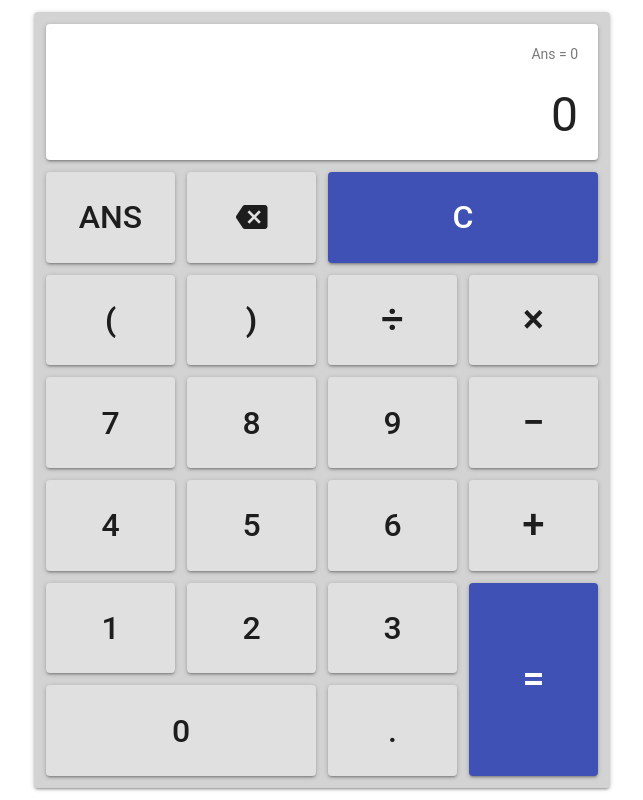
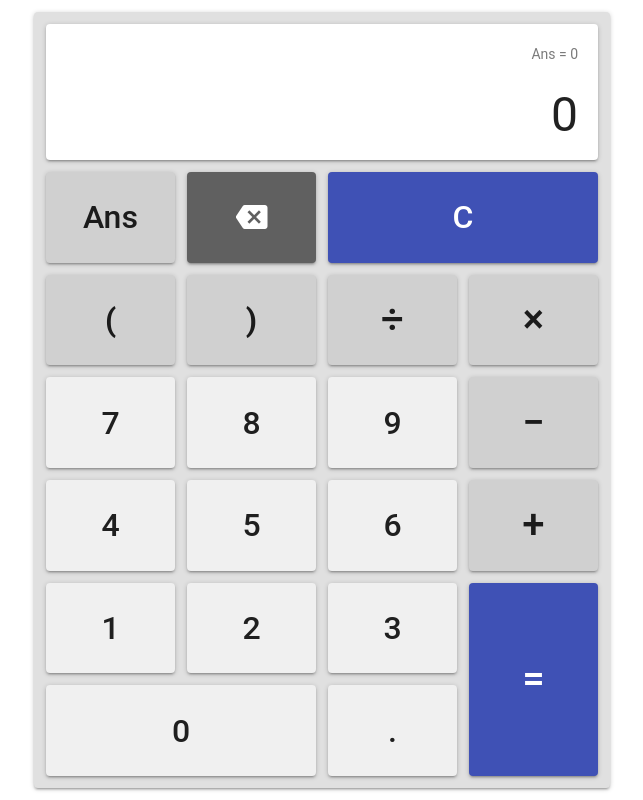
Before and after one commit to nxtman123/react-calculator, a React (Create React App) app: page / in a window 1280 px wide. Shown: the whole page, without its empty margins (318-961 px from the left). Built offline with nearby package versions, Linux system fonts and the light colour scheme.

Commit message:
Change the colors of the keys

```diff
--- a/src/App.css
+++ b/src/App.css
@@ -12,7 +12,7 @@
 }
 
 .calc-paper {
-    background-color: lightgrey !important;
+    background-color: #e0e0e0 !important;
     box-sizing: border-box;
     width: 100%;
     height: 100%;
@@ -25,6 +25,7 @@
 
 .calc-key-text {
     font-size: 24pt;
+    text-transform: capitalize;
 }
 .calc-key-symbol {
     font-size: 30pt;
@@ -56,10 +57,13 @@
 .calc-ans-key {
     grid-column: 1;
     grid-row: 2;
+    background-color: #d0d0d0 !important;
 }
 .calc-back-key {
     grid-column: 2;
     grid-row: 2;
+    background-color: #606060 !important;
+    color: white !important;
 }
 .calc-clear-key {
     grid-column: 3/5;
@@ -68,70 +72,87 @@
 .calc-left-paren-key {
     grid-column: 1;
     grid-row: 3;
+    background-color: #d0d0d0 !important;
 }
 .calc-right-paren-key {
     grid-column: 2;
     grid-row: 3;
+    background-color: #d0d0d0 !important;
 }
 .calc-div-key {
     grid-column: 3;
     grid-row: 3;
+    background-color: #d0d0d0 !important;
 }
 .calc-mult-key {
     grid-column: 4;
     grid-row: 3;
+    background-color: #d0d0d0 !important;
 }
 .calc-7-key {
     grid-column: 1;
     grid-row: 4;
+    background-color: #f0f0f0 !important;
 }
 .calc-8-key {
     grid-column: 2;
     grid-row: 4;
+    background-color: #f0f0f0 !important;
 }
 .calc-9-key {
     grid-column: 3;
     grid-row: 4;
+    background-color: #f0f0f0 !important;
 }
 .calc-sub-key {
     grid-column: 4;
     grid-row: 4;
+    background-color: #d0d0d0 !important;
 }
 .calc-4-key {
     grid-column: 1;
     grid-row: 5;
+    background-color: #f0f0f0 !important;
 }
 .calc-5-key {
     grid-column: 2;
     grid-row: 5;
+    background-color: #f0f0f0 !important;
 }
 .calc-6-key {
     grid-column: 3;
     grid-row: 5;
+    background-color: #f0f0f0 !important;
 }
 .calc-add-key {
     grid-column: 4;
     grid-row: 5;
+    background-color: #d0d0d0 !important;
 }
 .calc-1-key {
     grid-column: 1;
     grid-row: 6;
+    background-color: #f0f0f0 !important;
 }
 .calc-2-key {
     grid-column: 2;
     grid-row: 6;
+    background-color: #f0f0f0 !important;
 }
 .calc-3-key {
     grid-column: 3;
     grid-row: 6;
+    background-color: #f0f0f0 !important;
 }
 .calc-0-key {
     grid-column: 1/3;
     grid-row: 7;
+    background-color: #f0f0f0 !important;
 }
 .calc-period-key {
     grid-column: 3;
     grid-row: 7;
+    background-color: #f0f0f0 !important;
 }
 .calc-equal-key {
     grid-column: 4;
```
